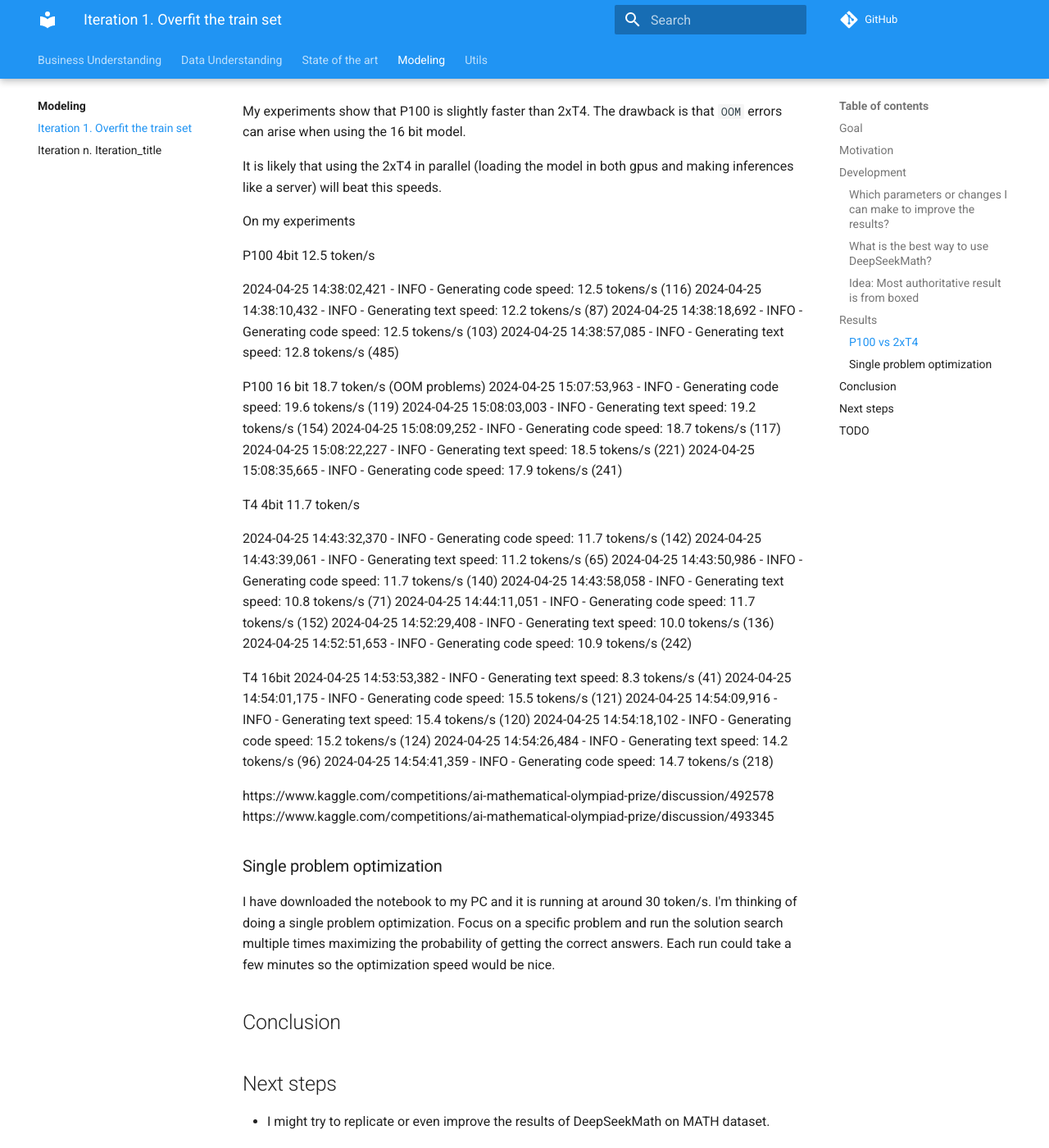
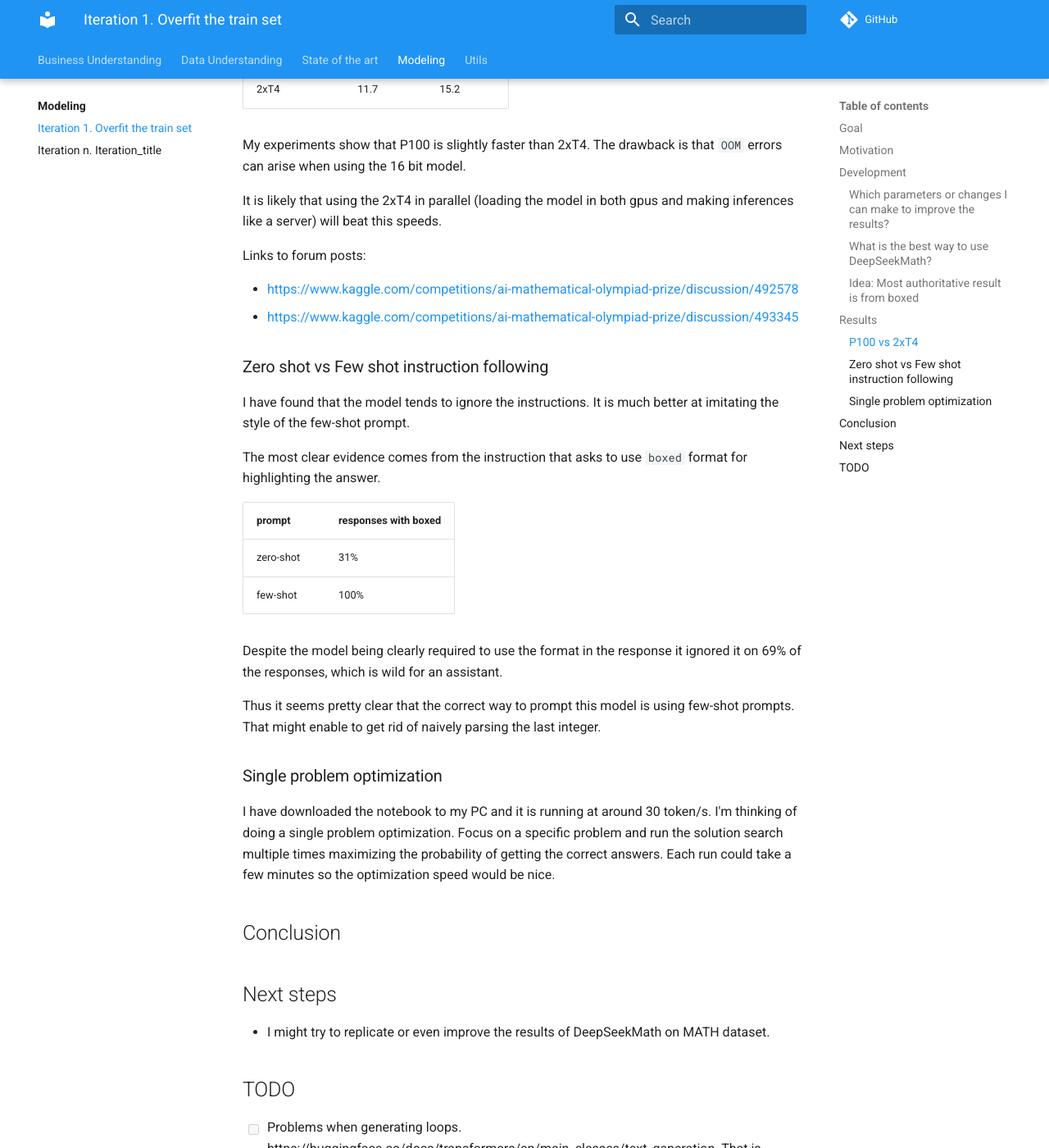
Before and after one commit to ironbar/aimo, an MkDocs documentation site: the page built from docs/modeling/Iteration_01.md, in a window 1280 px wide and 1400 px high, scrolled down 1748 px. Shown: the whole window at 82% size. Built offline with MkDocs 1.6.1 and Material for MkDocs 9.7.7, drawn with Linux system fonts in a browser that asks for light colours; comment, search, counter and statistics services are not loaded; some of the changed text lies outside the part shown.

Commit message:
few-shot prompting is the way

```diff
--- a/docs/modeling/Iteration_01.md
+++ b/docs/modeling/Iteration_01.md
@@ -49,6 +49,8 @@ Naive parsing the response from the text does not have sense. Especially if the
 
 ### P100 vs 2xT4
 
+The following table shows inference speed in tokens/second.
+
 | GPU \ Precision | 4bit | 16bit |
 |-----------------|------|-------|
 | P100            | 12.5 | 18.7  |
@@ -59,44 +61,28 @@ when using the 16 bit model.
 
 It is likely that using the 2xT4 in parallel (loading the model in both gpus and making inferences like a server) will beat this speeds.
 
+Links to forum posts:
 
-On my experiments
+- <https://www.kaggle.com/competitions/ai-mathematical-olympiad-prize/discussion/492578>
+- <https://www.kaggle.com/competitions/ai-mathematical-olympiad-prize/discussion/493345>
 
-P100 4bit 12.5  token/s
+### Zero shot vs Few shot instruction following
 
-2024-04-25 14:38:02,421 - INFO - Generating code speed: 12.5 tokens/s (116)
-2024-04-25 14:38:10,432 - INFO - Generating text speed: 12.2 tokens/s (87)
-2024-04-25 14:38:18,692 - INFO - Generating code speed: 12.5 tokens/s (103)
-2024-04-25 14:38:57,085 - INFO - Generating text speed: 12.8 tokens/s (485)
+I have found that the model tends to ignore the instructions. It is much better at imitating the style of the few-shot prompt.
 
+The most clear evidence comes from the instruction that asks to use `boxed` format
+for highlighting the answer.
 
-P100 16 bit 18.7 token/s (OOM problems)
-2024-04-25 15:07:53,963 - INFO - Generating code speed: 19.6 tokens/s (119)
-2024-04-25 15:08:03,003 - INFO - Generating text speed: 19.2 tokens/s (154)
-2024-04-25 15:08:09,252 - INFO - Generating code speed: 18.7 tokens/s (117)
-2024-04-25 15:08:22,227 - INFO - Generating text speed: 18.5 tokens/s (221)
-2024-04-25 15:08:35,665 - INFO - Generating code speed: 17.9 tokens/s (241)
+| prompt    | responses with boxed |
+|-----------|----------------------|
+| zero-shot | 31%                  |
+| few-shot  | 100%                 |
 
-T4 4bit 11.7 token/s
+Despite the model being clearly required to use the format in the response it ignored
+it on 69% of the responses, which is wild for an assistant.
 
-2024-04-25 14:43:32,370 - INFO - Generating code speed: 11.7 tokens/s (142)
-2024-04-25 14:43:39,061 - INFO - Generating text speed: 11.2 tokens/s (65)
-2024-04-25 14:43:50,986 - INFO - Generating code speed: 11.7 tokens/s (140)
-2024-04-25 14:43:58,058 - INFO - Generating text speed: 10.8 tokens/s (71)
-2024-04-25 14:44:11,051 - INFO - Generating code speed: 11.7 tokens/s (152)
-2024-04-25 14:52:29,408 - INFO - Generating text speed: 10.0 tokens/s (136)
-2024-04-25 14:52:51,653 - INFO - Generating code speed: 10.9 tokens/s (242)
-
-T4 16bit
-2024-04-25 14:53:53,382 - INFO - Generating text speed: 8.3 tokens/s (41)
-2024-04-25 14:54:01,175 - INFO - Generating code speed: 15.5 tokens/s (121)
-2024-04-25 14:54:09,916 - INFO - Generating text speed: 15.4 tokens/s (120)
-2024-04-25 14:54:18,102 - INFO - Generating code speed: 15.2 tokens/s (124)
-2024-04-25 14:54:26,484 - INFO - Generating text speed: 14.2 tokens/s (96)
-2024-04-25 14:54:41,359 - INFO - Generating code speed: 14.7 tokens/s (218)
-
-https://www.kaggle.com/competitions/ai-mathematical-olympiad-prize/discussion/492578
-https://www.kaggle.com/competitions/ai-mathematical-olympiad-prize/discussion/493345
+Thus it seems pretty clear that the correct way to prompt this model is using
+few-shot prompts. That might enable to get rid of naively parsing the last integer.
 
 ### Single problem optimization
 
```
